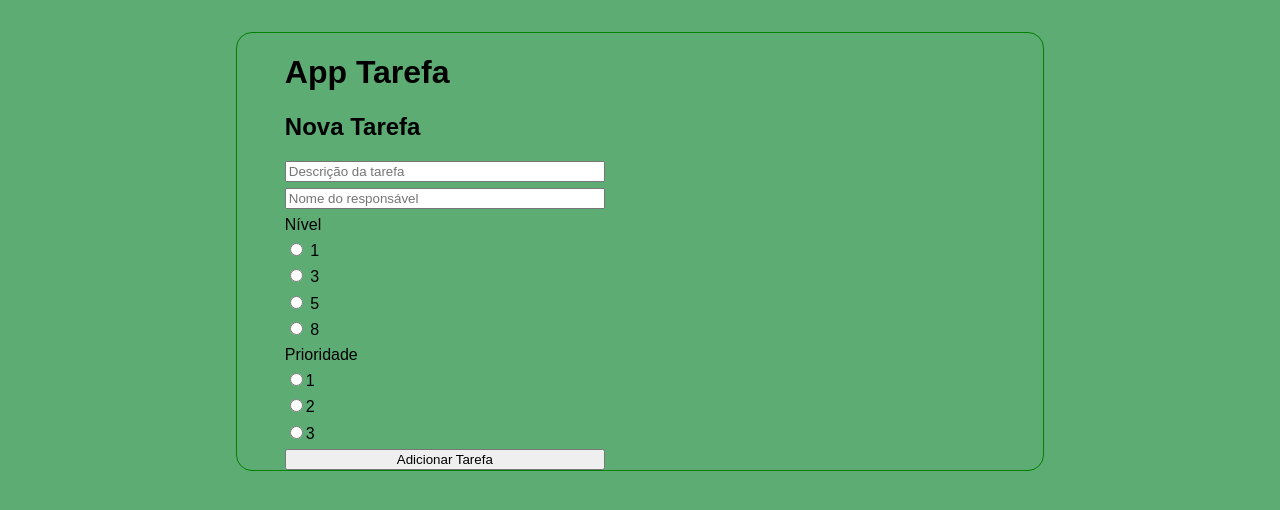
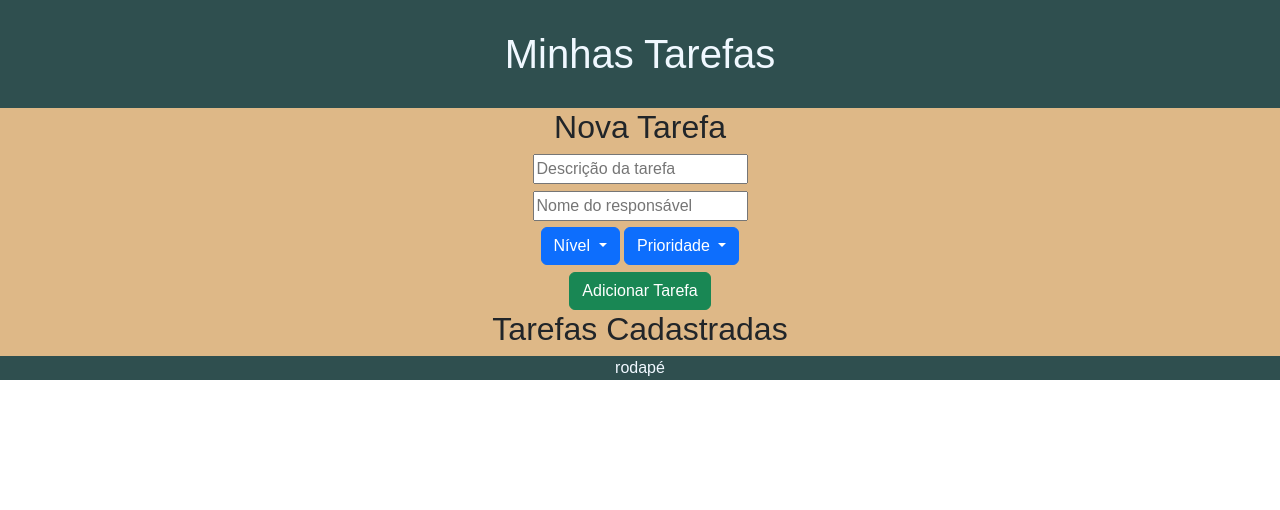
Before and after one commit to Icaromoroni/disc-backend, a plain HTML site: page api-task/web-api-tasks/index.html in a window 1280 px wide. Drawn offline with nearby package versions, Linux system fonts and the light colour scheme.

Commit message:
fiz mudanças na pagina html e adições de estilo.

```diff
--- a/api-task/web-api-tasks/estilo.css
+++ b/api-task/web-api-tasks/estilo.css
@@ -1,19 +1,33 @@
-body{
-    background: rgb(92, 172, 116);
+.container-fluid{
     font-family: Arial, Helvetica, sans-serif;
+    margin: 0%;
+    padding: 0;
+}
+.header{
+    text-align: center;
+    background-color: darkslategrey;
+    color: aliceblue;
+    padding: 30px;
+    margin: 0%;
+}
+.row{
+    text-align: center;
+    background-color: burlywood;
+    display: flex;
+    justify-content: center;
+    align-items: center;
 }
 
 #form-tasks{
+    align-items: center;
     max-width: 20rem;
     display: flex;
     flex-direction: column;
     gap: 0.4rem;
 }
-main{
-    border: 1px solid green;
-    border-radius: 1rem;
-    padding-left: 3rem;
-    width: 60%;
-    margin: 0 auto;
-    margin-top: 2rem;
+
+footer{
+    text-align: center;
+    color: aliceblue;
+    background-color: darkslategrey;
 }
--- a/api-task/web-api-tasks/index.html
+++ b/api-task/web-api-tasks/index.html
@@ -4,33 +4,45 @@
     <meta charset="UTF-8">
     <meta http-equiv="X-UA-Compatible" content="IE=edge">
     <meta name="viewport" content="width=device-width, initial-scale=1.0">
+    <link href="https://cdn.jsdelivr.net/npm/bootstrap@5.2.3/dist/css/bootstrap.min.css" rel="stylesheet">
+    <script src="https://cdn.jsdelivr.net/npm/bootstrap@5.2.3/dist/js/bootstrap.bundle.min.js"></script>
     <link rel="stylesheet" href="estilo.css">
     <script src="scripts.js"></script>
     <title>Pagina Tarefa</title>
 </head>
 <body>
-    <main>
-        <h1>App Tarefa</h1>
-        <h2>Nova Tarefa</h2>
-        <form action="#" method="POST" id="form-tasks">
-            <input type="text" id="descricao" placeholder="Descrição da tarefa">
-            <input type="text" id="responsavel" placeholder="Nome do responsável">
-
-            <span>Nível</span>
-            <label for="1"><input type="radio" id="nivel-1" name="nivel" value="1"> 1</label>
-            <label for="3"><input type="radio" id="nivel-3" name="nivel" value="3"> 3</label>
-            <label for="5"><input type="radio" id="nivel-5" name="nivel" value="5"> 5</label>
-            <label for="8"><input type="radio" id="nivel-8" name="nivel" value="8"> 8</label>
-
-            <span>Prioridade</span>
-            <label for="1"><input type="radio" id="prioridade-1" name="prioridade" value="1">1</label>
-            <label for="2"><input type="radio" id="prioridade-2" name="prioridade" value="2">2</label>
-            <label for="3"><input type="radio" id="prioridade-3" name="prioridade" value="3">3</label>
-
-            <input type="submit" value="Adicionar Tarefa">
-
-        </form>
-    </main>
+    <div class="container-fluid">
+        <h1 class="header">Minhas Tarefas</h1>
+        <div class="row">
+            <h2>Nova Tarefa</h2>
+            <form action="#" method="POST" id="form-tasks">
+                <input type="text" id="descricao" placeholder="Descrição da tarefa">
+                <input type="text" id="responsavel" placeholder="Nome do responsável">
+                <div class="dropdown">
+                    <button type="button" class="btn btn-primary dropdown-toggle" data-bs-toggle="dropdown">
+                        Nível
+                    </button>
+                    <ul class="dropdown-menu">
+                    <li><input type="radio" name="nivel" value="1"> <label for="1">1</label></li>
+                    <li><input type="radio" name="nivel" value="3"> <label for="3">3</label></li>
+                    <li><input type="radio" name="nivel" value="5"> <label for="5">5</label></li>
+                    <li><input type="radio" name="nivel" value="8"> <label for="8">8</label></li>
+                    </ul>
+                    <button type="button" class="btn btn-primary dropdown-toggle" data-bs-toggle="dropdown">
+                        Prioridade
+                    </button>
+                    <ul class="dropdown-menu">
+                    <li><label for="1"><input type="radio" name="prioridade" value="1">1</label></li>
+                    <li><label for="2"><input type="radio" name="prioridade" value="2">2</label></li>
+                    <li><label for="3"><input type="radio" name="prioridade" value="3">3</label></label></li>
+                    </ul>
+                </div>
+                <input type="submit" value="Adicionar Tarefa" class="btn btn-success">
+            </form>
+            <h2>Tarefas Cadastradas</h2>
+            <footer>rodapé</footer>
+        </div>
+    </div>
 
 </body>
 </html>
```
